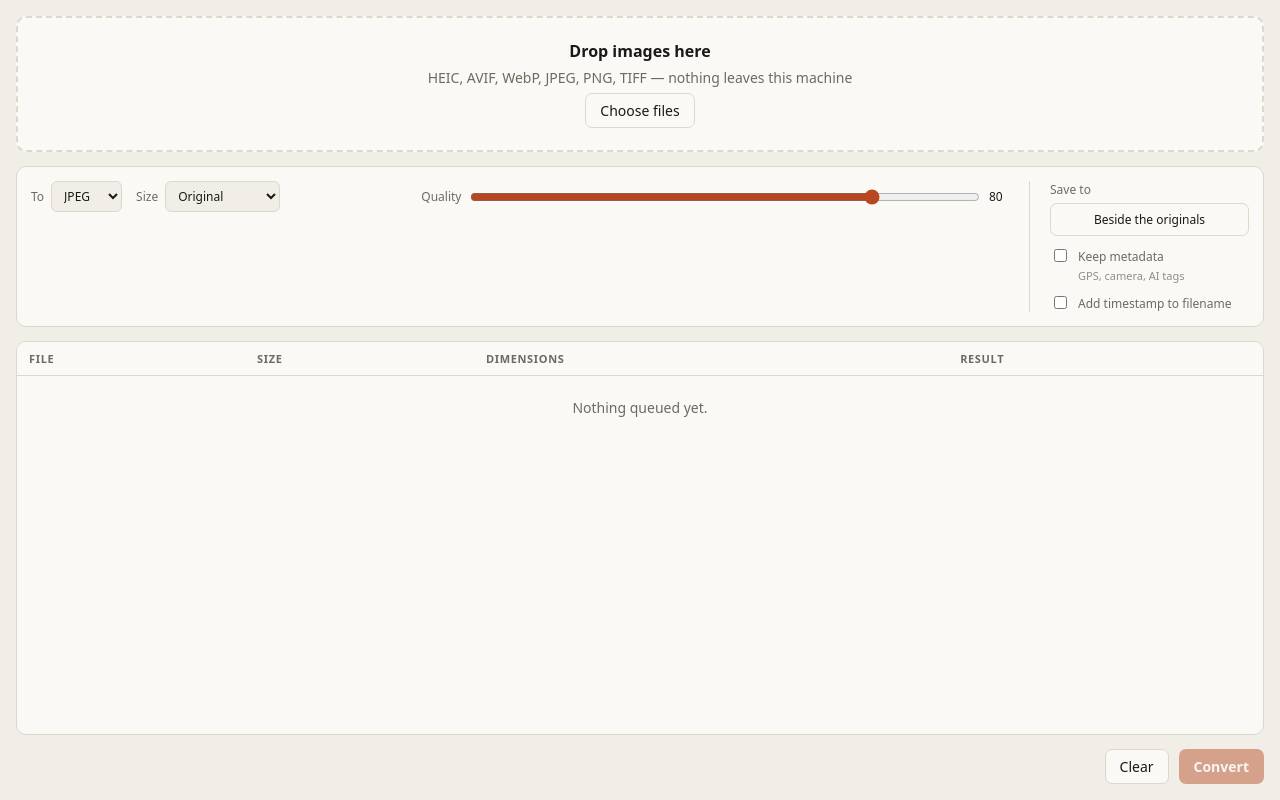
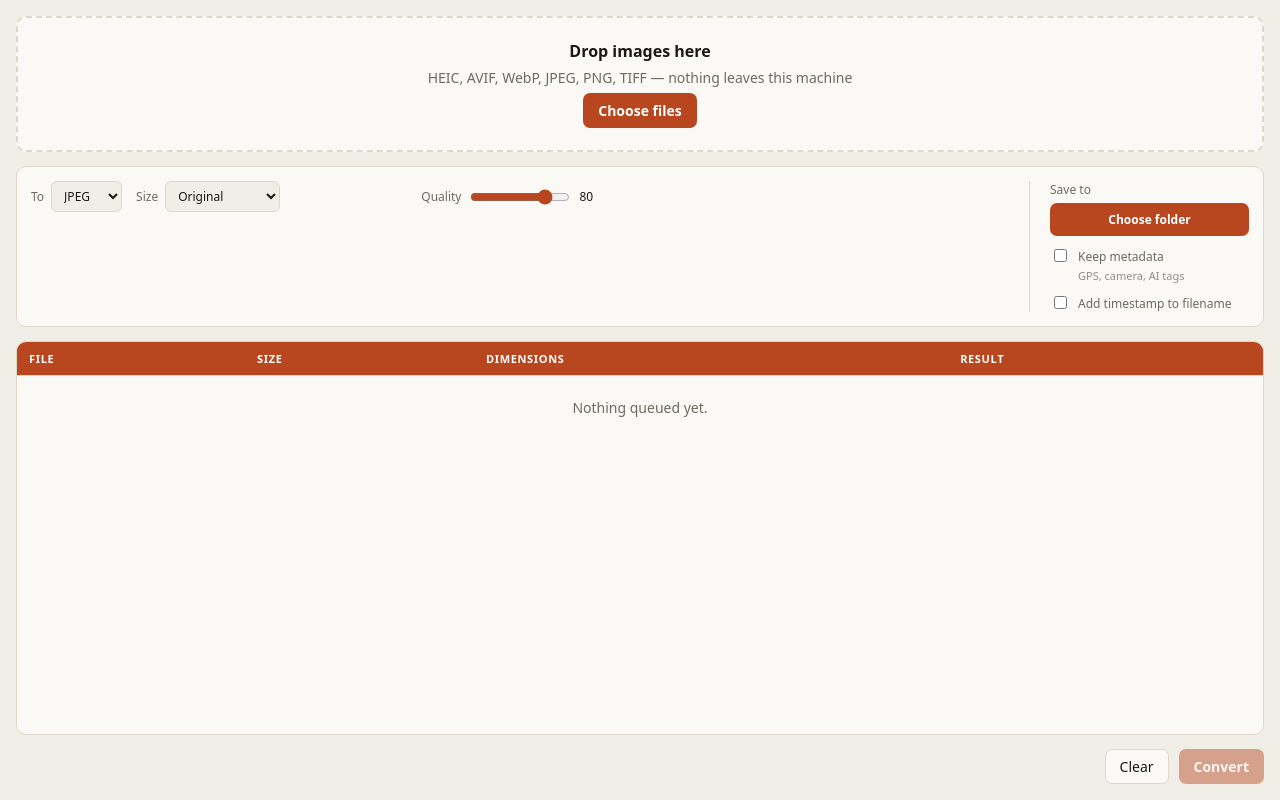
Before and after one commit to hgus107/kiln, a website built with Vite: page index.html in a window 1280 px wide. Built offline with nearby package versions, Linux system fonts and the light colour scheme.

Commit message:
Promote the file and folder buttons; shrink the slider; colour the table header

```diff
--- a/index.html
+++ b/index.html
@@ -12,7 +12,7 @@
       <section id="drop" class="drop">
         <p class="drop-title">Drop images here</p>
         <p class="drop-note">HEIC, AVIF, WebP, JPEG, PNG, TIFF — nothing leaves this machine</p>
-        <button id="browse" type="button" class="ghost">Choose files</button>
+        <button id="browse" type="button" class="primary">Choose files</button>
       </section>
 
       <section class="controls">
@@ -53,7 +53,7 @@
         <div class="output">
           <label id="destination-field">
             <span>Save to</span>
-            <button id="destination" type="button" class="ghost">Beside the originals</button>
+            <button id="destination" type="button" class="primary">Choose folder</button>
           </label>
 
           <label id="metadata-field" class="checkbox">
--- a/src/main.ts
+++ b/src/main.ts
@@ -226,14 +226,14 @@ element<HTMLButtonElement>("browse").addEventListener("click", async () => {
 destinationButton.addEventListener("click", async () => {
   if (destination !== null) {
     destination = null;
-    destinationButton.textContent = "Beside the originals";
+    destinationButton.textContent = "Choose folder";
     return;
   }
   const chosen = await open({ directory: true, multiple: false });
   if (typeof chosen === "string") {
     destination = chosen;
     destinationButton.textContent = chosen.split("/").pop() ?? chosen;
-    destinationButton.title = `${chosen} — click to reset`;
+    destinationButton.title = `${chosen} — click to write beside the originals instead`;
   }
 });
 
--- a/src/styles.css
+++ b/src/styles.css
@@ -94,8 +94,11 @@ main {
 }
 
 #quality-field {
-  flex: 1;
-  min-width: 150px;
+  flex: none;
+}
+
+#quality-field input[type="range"] {
+  width: 100px;
 }
 
 #quality-field output {
@@ -207,8 +210,8 @@ th {
   top: 0;
   padding: 9px 12px;
   border-bottom: 1px solid var(--line);
-  background: var(--panel);
-  color: var(--muted);
+  background: var(--accent);
+  color: var(--accent-ink);
   font-size: 11px;
   font-weight: 600;
   text-align: left;
```
